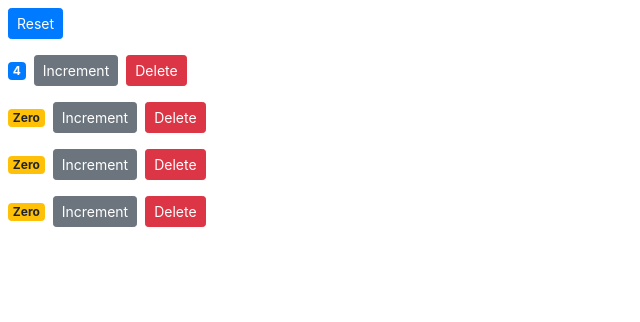
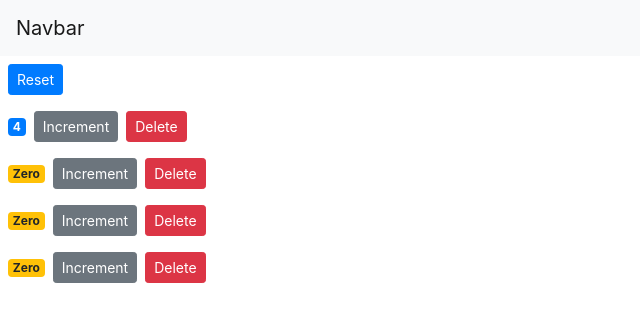
Before and after one commit to MRUBS/react-counter-app, a React (Create React App) app: page / in a window 1280 px wide. Shown: the top 322 px of the page, without its empty margins (0-640 px from the left). Built offline with nearby package versions, Linux system fonts and the light colour scheme.

Commit message:
Multiple Components in Sync

```diff
--- a/src/App.js
+++ b/src/App.js
@@ -1,26 +1,19 @@
-import React from 'react';
-import logo from './logo.svg';
-import './App.css';
+import React, { Component } from "react";
+import NavBar from "./components/navbar.jsx";
+import Counters from "./components/counters";
+import "./App.css";
 
-function App() {
-  return (
-    <div className="App">
-      <header className="App-header">
-        <img src={logo} className="App-logo" alt="logo" />
-        <p>
-          Edit <code>src/App.js</code> and save to reload.
-        </p>
-        <a
-          className="App-link"
-          href="https://reactjs.org"
-          target="_blank"
-          rel="noopener noreferrer"
-        >
-          Learn React
-        </a>
-      </header>
-    </div>
-  );
+class App extends Component {
+  render() {
+    return (
+      <React.Fragment>
+        <NavBar />
+        <main className="">
+          <Counters />
+        </main>
+      </React.Fragment>
+    );
+  }
 }
 
 export default App;
--- /dev/null
+++ b/src/components/navbar.jsx
@@ -0,0 +1,14 @@
+import React, { Component } from "react";
+class NavBar extends Component {
+  render() {
+    return (
+      <nav class="navbar navbar-light bg-light">
+        <a class="navbar-brand" href="#">
+          Navbar
+        </a>
+      </nav>
+    );
+  }
+}
+
+export default NavBar;
--- a/src/index.js
+++ b/src/index.js
@@ -1,16 +1,15 @@
-import React from 'react';
-import ReactDOM from 'react-dom';
-import './index.css';
-import App from './App';
-import * as serviceWorker from './serviceWorker';
-import 'bootstrap/dist/css/bootstrap.css'
-import Counters from './components/counters'
+import React from "react";
+import ReactDOM from "react-dom";
+import "./index.css";
+import App from "./App";
+import * as serviceWorker from "./serviceWorker";
+import "bootstrap/dist/css/bootstrap.css";
 
 ReactDOM.render(
   <React.StrictMode>
-    <Counters />
+    <App />
   </React.StrictMode>,
-  document.getElementById('root')
+  document.getElementById("root")
 );
 
 // If you want your app to work offline and load faster, you can change
```
Also changed, not shown: src/components/counter.jsx (+14 -5 lines), src/components/counters.jsx (+19 -11 lines).
